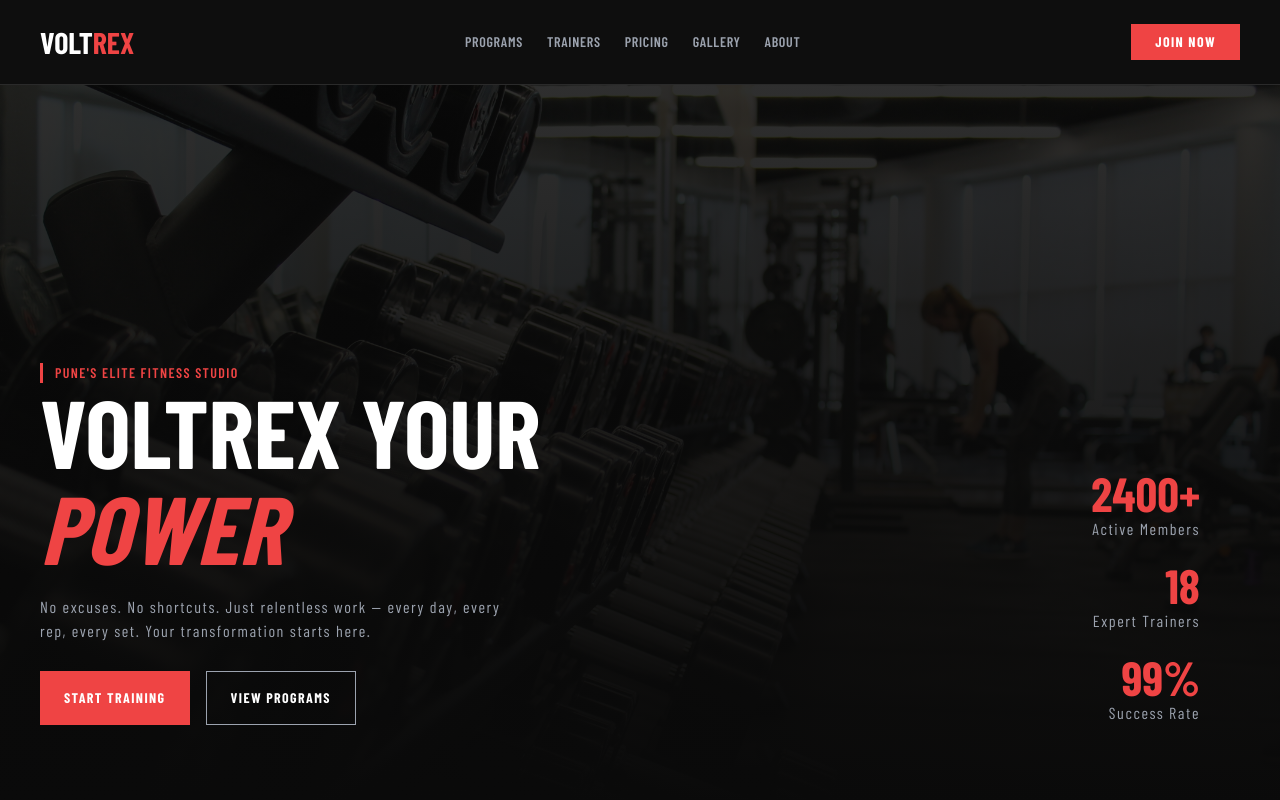
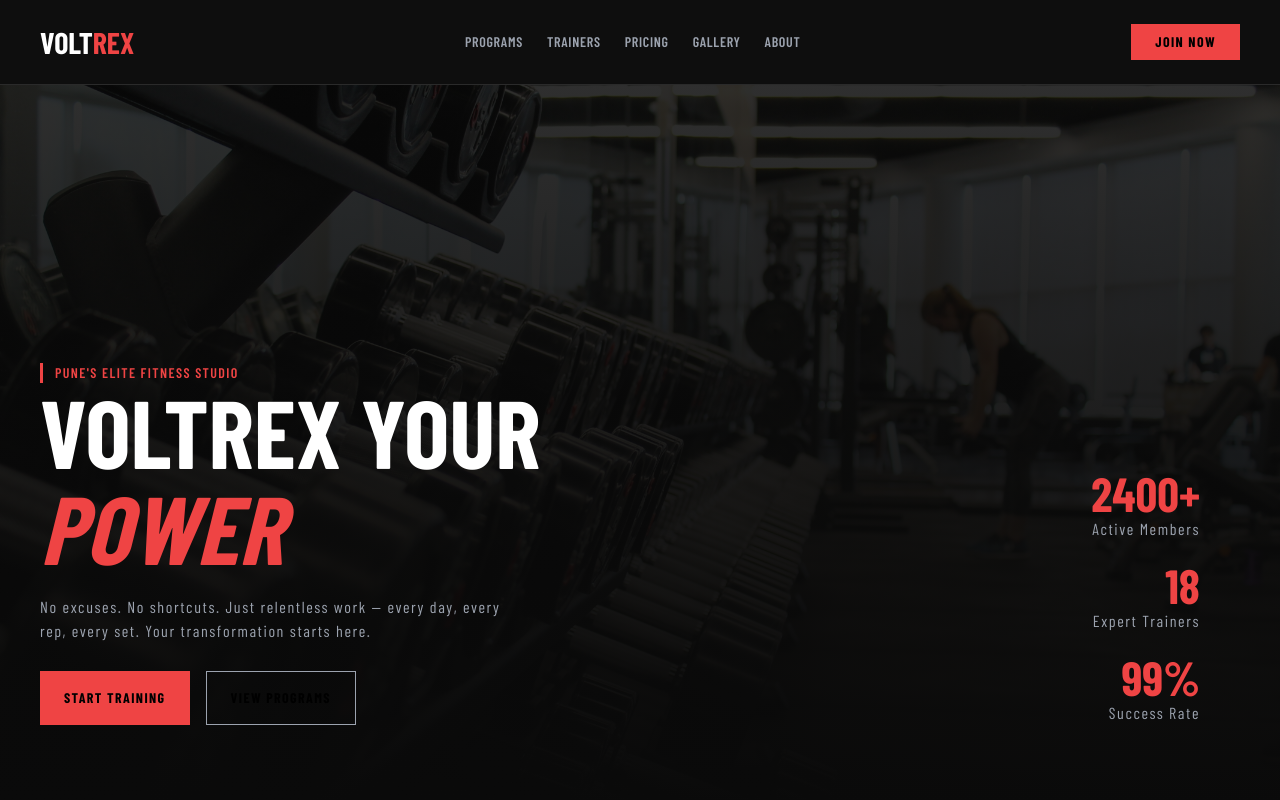
Before and after one commit to rakeshbhati-dev/Voltrex, a React (Vite) app: page / in a window 1280 px wide. Shown: the top 800 px of the page. Built offline with nearby package versions, Linux system fonts and the light colour scheme; a web font is replaced by a local one.

Commit message:
fix text-color

```diff
--- a/src/components/Button.jsx
+++ b/src/components/Button.jsx
@@ -3,12 +3,12 @@ import React from 'react'
 function Button({
     title,
     onClick,
-    buttonStyle
+    buttonStyle='text-white'
 }) {
   return (
     <button
     onClick={onClick}
-    className={` font-bold text-white bg-primary py-2 px-6 tracking-widest text-sm uppercase ${buttonStyle}`}
+    className={` font-bold bg-primary py-2 px-6 tracking-widest text-sm uppercase ${buttonStyle}`}
     >{title}</button>
   )
 }
```
